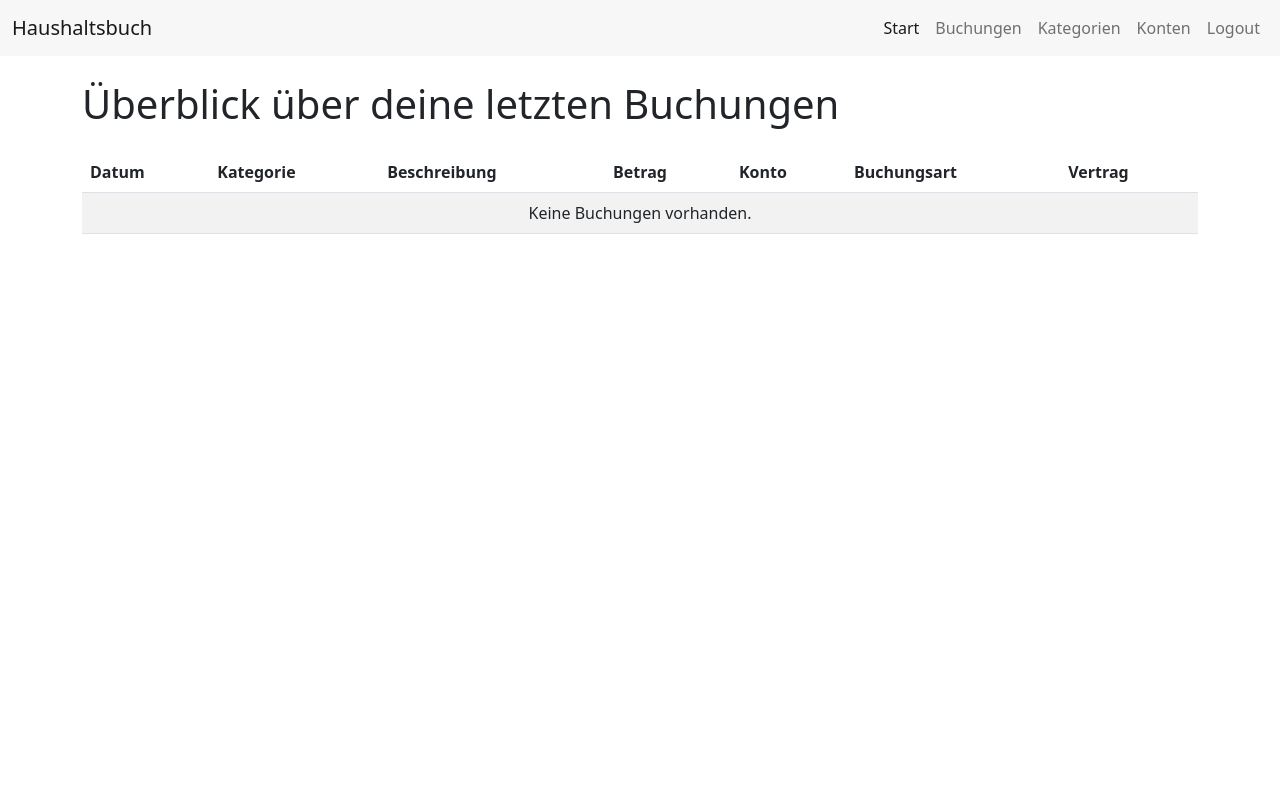
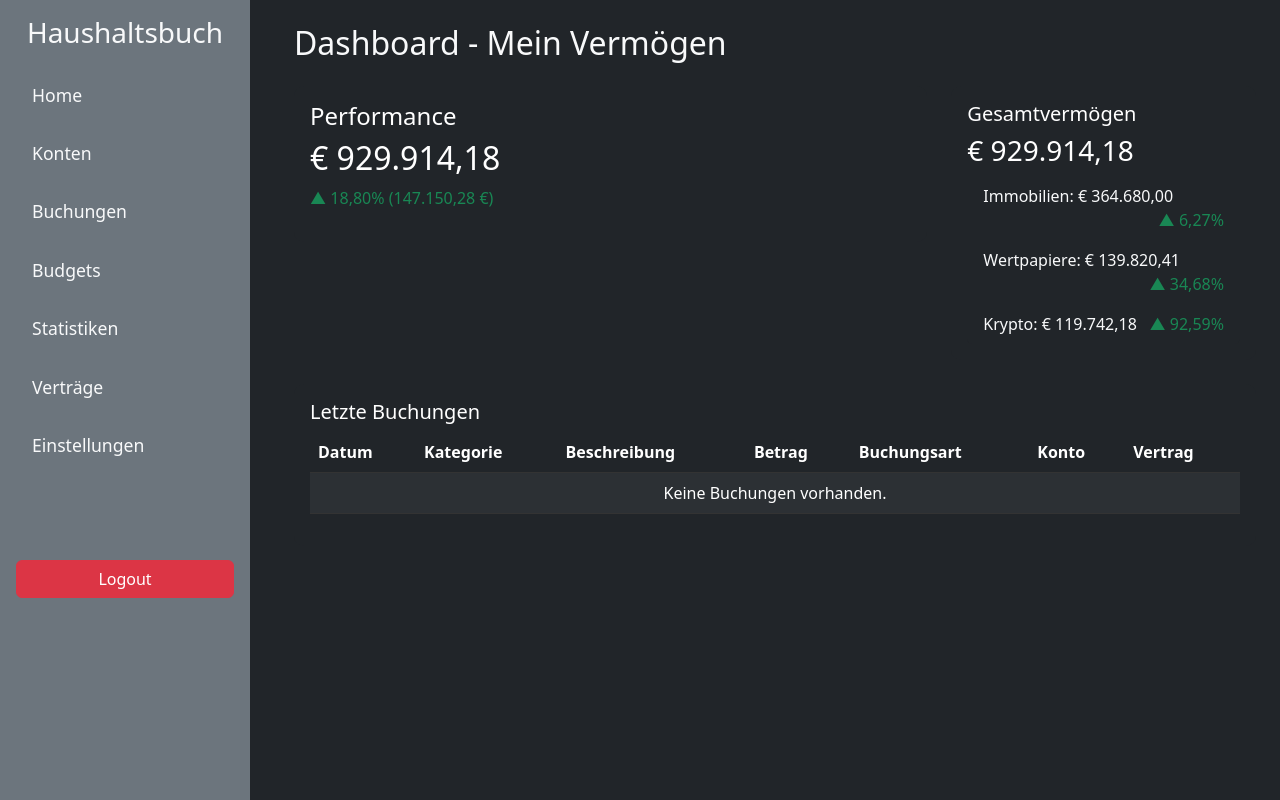
Before and after one commit to Wxrzd/Haushaltsbuch, a Django app: page /home/ in a window 1280 px wide. Run offline with Django 5.2, Linux system fonts and the light colour scheme; the visitor is signed in with stand-in values (Sample User, id 1).

Commit message:
Füge Sidebar-Navigation und Dashboard-Layout hinzu; aktualisiere CSS für ein verbessertes Styling und füge neue Funktionen in Notizen.md hinzu.

```diff
--- a/core/static/css/style.css
+++ b/core/static/css/style.css
@@ -1,9 +1,93 @@
-/* Beispiel für eine eigene Hintergrundfarbe der Navbar */
-.navbar.bg-light {
-    background-color: #f7f7f7 !important;
-  }
+/* Dashboard Styling angepasst für die neue Base Seite */
+body {
+  background-color: #121212;
+  color: #ffffff;
+}
 
-  /* Farbe oder Margin für das Card-Layout auf der Login-Seite anpassen */
-  .card {
-    border-radius: 8px;
-  }
+/* Sidebar Styling */
+.sidebar {
+  width: 250px;
+  height: 100vh;
+  background-color: #1e1e1e;
+  position: fixed;
+  top: 0;
+  left: 0;
+  padding: 20px;
+}
+
+.sidebar h3 {
+  text-align: center;
+  color: #ffffff;
+}
+
+.sidebar .nav-link {
+  font-size: 1.1rem;
+  color: #bbb;
+  transition: all 0.3s ease;
+}
+
+.sidebar .nav-link:hover {
+  color: #ffffff;
+  background-color: rgba(255, 255, 255, 0.1);
+  border-radius: 5px;
+}
+
+.sidebar .btn-danger {
+  margin-top: 30px;
+  width: 100%;
+}
+
+/* Main Content Bereich */
+.container-fluid {
+  margin-left: 270px;
+  padding: 20px;
+}
+
+.card {
+  background-color: #1e1e1e;
+  border: none;
+  border-radius: 10px;
+  padding: 20px;
+}
+
+.card h2, .card h3, .card h4, .card h5 {
+  color: #ffffff;
+}
+
+.list-group-item {
+  border: none;
+  color: #ddd;
+}
+
+.list-group-item span {
+  float: right;
+}
+
+/* Tabelle Styling */
+.table-dark {
+  background-color: #1e1e1e;
+}
+
+.table-dark th, .table-dark td {
+  color: #ffffff;
+  border-color: #333;
+}
+
+.table-striped tbody tr:nth-of-type(odd) {
+  background-color: rgba(255, 255, 255, 0.05);
+}
+
+/* Navbar Anpassungen */
+.navbar {
+  background-color: #1e1e1e !important;
+  padding: 15px;
+}
+
+.navbar .nav-link {
+  color: #bbb !important;
+  font-size: 1.1rem;
+}
+
+.navbar .nav-link:hover {
+  color: #ffffff !important;
+}
--- a/core/templates/core/base.html
+++ b/core/templates/core/base.html
@@ -12,20 +12,50 @@
     <!-- Eigene CSS-Datei -->
     <link rel="stylesheet" href="{% static 'css/style.css' %}" />
   </head>
-  <body>
-    <!-- Header / Navigation -->
-    <!-- Optional: Bei der Login-Seite (login.html) kann die Navi ausgeblendet werden -->
-    <header>
-      {% block header %}{% endblock header %}
-    </header>
+  <body class="bg-dark text-light">
+    <div class="d-flex">
+        <!-- Sidebar Navigation (wird auf jeder Seite genutzt) -->
+        <nav class="sidebar bg-secondary vh-100 p-3">
+            <h3 class="text-center text-light">Haushaltsbuch</h3>
+            <ul class="nav flex-column mt-4">
+                <li class="nav-item mb-3">
+                    <a class="nav-link text-light" href="/home"><i class="bi bi-house-door"></i> Home</a>
+                </li>
+                <li class="nav-item mb-3">
+                    <a class="nav-link text-light" href="/konten/"><i class="bi bi-wallet2"></i> Konten</a>
+                </li>
+                <li class="nav-item mb-3">
+                    <a class="nav-link text-light" href="/buchungen/"><i class="bi bi-receipt"></i> Buchungen</a>
+                </li>
+                <li class="nav-item mb-3">
+                    <a class="nav-link text-light" href="/budgets/"><i class="bi bi-cash"></i> Budgets</a>
+                </li>
+                <li class="nav-item mb-3">
+                    <a class="nav-link text-light" href="/statistiken/"><i class="bi bi-bar-chart"></i> Statistiken</a>
+                </li>
+                <li class="nav-item mb-3">
+                    <a class="nav-link text-light" href="/vertraege/"><i class="bi bi-file-earmark-text"></i> Verträge</a>
+                </li>
+                <li class="nav-item mb-3">
+                    <a class="nav-link text-light" href="/einstellungen/"><i class="bi bi-gear"></i> Einstellungen</a>
+                </li>
+                <li class="nav-item mt-5">
+                    <form method="POST" action="{% url 'logout' %}">
+                        {% csrf_token %}
+                        <button class="btn btn-danger w-100"><i class="bi bi-box-arrow-right"></i> Logout</button>
+                    </form>
+                </li>
+            </ul>
+        </nav>
 
-    <!-- Hauptinhalt -->
-    <main class="container my-4">
-      {% block content %}{% endblock content %}
-    </main>
+        <!-- Hauptinhalt -->
+        <main class="container-fluid p-4">
+            {% block content %}{% endblock content %}
+        </main>
+    </div>
 
     <!-- Bootstrap JS (CDN) -->
-    <script src="https://cdn.jsdelivr.net/npm/bootstrap@5.2.3/dist/js/bootstrap.min.js"></script>
+    <script src="https://cdn.jsdelivr.net/npm/bootstrap@5.2.3/dist/js/bootstrap.bundle.min.js"></script>
     <!-- Eigene JS-Datei (falls benötigt) -->
     {% block extra_scripts %}{% endblock extra_scripts %}
   </body>
--- a/core/templates/core/home.html
+++ b/core/templates/core/home.html
@@ -1,69 +1,50 @@
 {% extends 'core/base.html' %}
 {% load static %}
 
-{% block title %}
-  Haushaltsbuch - Übersichtsseite
-{% endblock title %}
+{% block title %}Dashboard - Haushaltsbuch{% endblock %}
 
-{% block header %}
-<nav class="navbar navbar-expand-lg navbar-light bg-light mb-4">
-  <div class="container-fluid">
-    <a class="navbar-brand" href="#">Haushaltsbuch</a>
-    <button
-      class="navbar-toggler"
-      type="button"
-      data-bs-toggle="collapse"
-      data-bs-target="#navbarSupportedContent"
-      aria-controls="navbarSupportedContent"
-      aria-expanded="false"
-      aria-label="Toggle navigation">
-      <span class="navbar-toggler-icon"></span>
-    </button>
-    <div class="collapse navbar-collapse" id="navbarSupportedContent">
-      <ul class="navbar-nav ms-auto mb-2 mb-lg-0">
-        <!-- Navigation zu verschiedenen Seiten -->
-        <li class="nav-item">
-          <a class="nav-link active" aria-current="page" href="#">Start</a>
-        </li>
-        <li class="nav-item">
-          <a class="nav-link" href="/buchungen/">Buchungen</a>
-        </li>
-        <li class="nav-item">
-          <a class="nav-link" href="/kategorien/">Kategorien</a>
-        </li>
-        <li class="nav-item">
-          <a class="nav-link" href="/konten/">Konten</a>
-        </li>
-        <!-- Logout-Button -->
-        <li class="nav-item">
-          <form method="POST" action="{% url 'logout' %}">
-            {% csrf_token %}
-            <button class="btn nav-link" type="submit" style="border:none; background:none;">
-              Logout
-            </button>
-          </form>
-        </li>
+{% block content %}
+    <h2>Dashboard - Mein Vermögen</h2>
+
+    <div class="row mt-4">
+        <!-- Performance Bereich -->
+        <div class="col-md-8">
+            <div class="card bg-dark text-light p-3">
+                <h4>Performance</h4>
+                <h2>€ 929.914,18</h2>
+                <p class="text-success">▲ 18,80% (147.150,28 €)</p>
+            </div>
+        </div>
+
+        <!-- Gesamtvermögen Übersicht -->
+        <div class="col-md-4">
+            <div class="card bg-dark text-light p-3">
+                <h5>Gesamtvermögen</h5>
+                <h3>€ 929.914,18</h3>
+                <ul class="list-group list-group-flush bg-dark">
+                    <li class="list-group-item bg-dark text-light">Immobilien: € 364.680,00 <span class="text-success">▲ 6,27%</span></li>
+                    <li class="list-group-item bg-dark text-light">Wertpapiere: € 139.820,41 <span class="text-success">▲ 34,68%</span></li>
+                    <li class="list-group-item bg-dark text-light">Krypto: € 119.742,18 <span class="text-success">▲ 92,59%</span></li>
                 </ul>
             </div>
         </div>
-</nav>
-{% endblock header %}
+    </div>
 
-{% block content %}
-<h1 class="mb-4">Überblick über deine letzten Buchungen</h1>
-
-<!-- Buchungstabelle mit zusätzlichen Spalten für Konto, Buchungsart und Vertrag -->
-<div class="table-responsive">
-  <table class="table table-striped align-middle">
+    <!-- Buchungsübersicht -->
+    <div class="row mt-4">
+        <div class="col-md-12">
+            <div class="card bg-dark text-light p-3">
+                <h5>Letzte Buchungen</h5>
+                <table class="table table-dark table-striped">
                     <thead>
                         <tr>
-        <th scope="col">Datum</th>
-        <th scope="col">Kategorie</th>
-        <th scope="col">Beschreibung</th>
-        <th scope="col">Betrag</th>
-        <th scope="col">Konto</th>
-        <th scope="col">Buchungsart</th>
-        <th scope="col">Vertrag</th>
+                            <th>Datum</th>
+                            <th>Kategorie</th>
+                            <th>Beschreibung</th>
+                            <th>Betrag</th>
+                            <th>Buchungsart</th>
+                            <th>Konto</th>
+                            <th>Vertrag</th>
                         </tr>
                     </thead>
                     <tbody>
@@ -74,8 +55,8 @@
                                     <td>{{ buchung.kategorie }}</td>
                                     <td>{{ buchung.beschreibung }}</td>
                                     <td>{{ buchung.betrag }} €</td>
+                                    <td>{{ buchung.buchungsart }}</td>
                                     <td>{{ buchung.konto }}</td>
-            <td>{{ buchung.buchungsart }}</td>
                                     <td>{{ buchung.vertrag }}</td>
                                 </tr>
                             {% endfor %}
@@ -87,4 +68,6 @@
                     </tbody>
                 </table>
             </div>
+        </div>
+    </div>
 {% endblock content %}
```
Also changed, not shown: Notizen.md (+1 -0 lines), core/static/css/dashboard.css (added). Lines whose indentation alone changed are shown as unchanged.
